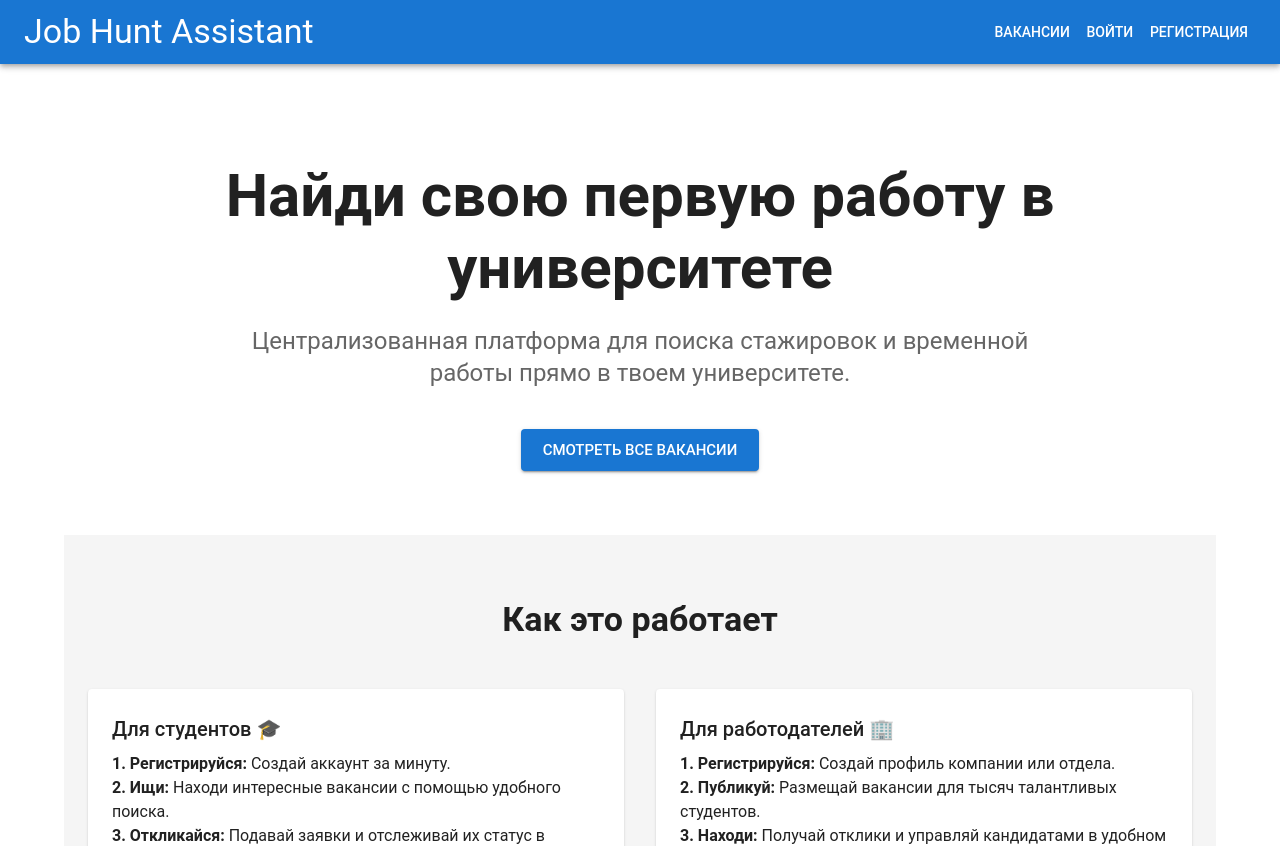
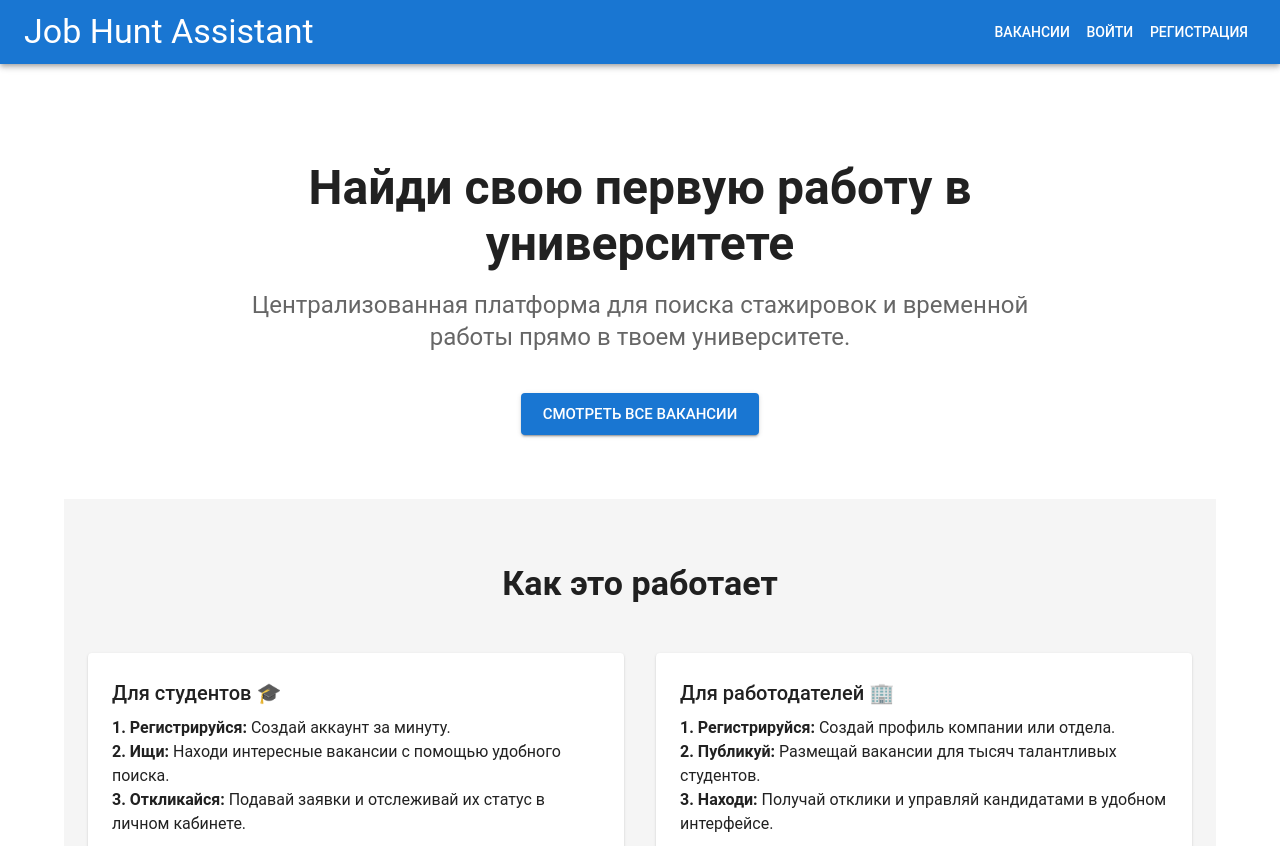
Before and after one commit to Po1nT204/job-hunt-assistant, a React (Vite) app in the folder client/: page / in a window 1280 px wide. Shown: the top 846 px of the page. Built offline with nearby package versions, Linux system fonts and the light colour scheme.

Commit message:
refactor: final readme and homepage changes

```diff
--- a/client/src/pages/HomePage/HomePage.tsx
+++ b/client/src/pages/HomePage/HomePage.tsx
@@ -5,7 +5,7 @@ export const HomePage = () => {
   return (
     <Box>
       <Container maxWidth='md' sx={{ textAlign: 'center', my: 8 }}>
-        <Typography variant='h2' component='h1' fontWeight={700} gutterBottom>
+        <Typography variant='h3' component='h1' fontWeight={600} gutterBottom>
           Найди свою первую работу в университете
         </Typography>
         <Typography variant='h5' color='text.secondary' paragraph>
```
Also changed, not shown: 1 other file (tests, documents, lock files or other folders).
